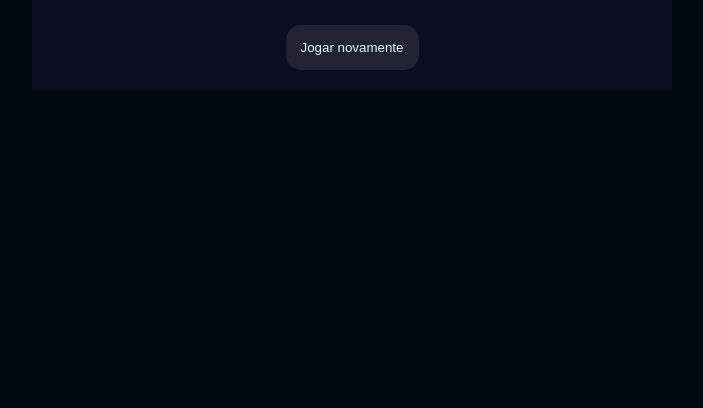
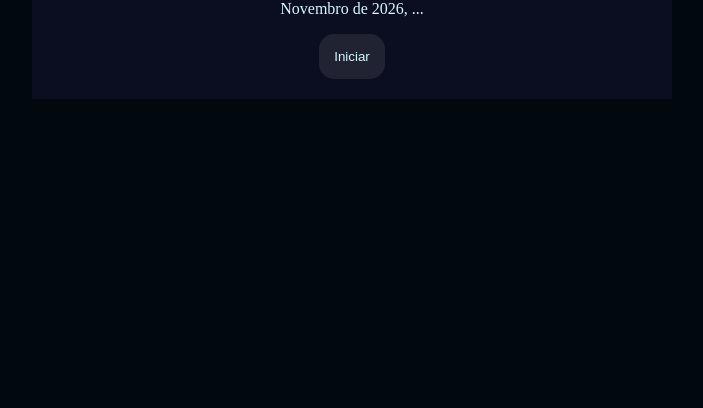
Before and after one commit to Eduardo-Lider-00/missao-IA, a plain HTML site: page index.html in a window 1280 px wide. Shown: the part 408-816 px from the top of the page, without its empty margins (288-991 px from the left). Drawn offline with Linux system fonts and the light colour scheme.

Commit message:
ajustes 2

```diff
--- a/index.html
+++ b/index.html
@@ -9,6 +9,10 @@
 <body>
     <div class="caixa-principal">
         <h1>Você decide o futuro da IA</h1>
+        <div class="tela-inicial">
+            <p> Novembro de 2026, ... </p>
+            <button class="iniciar-btn"> Iniciar </button>
+        </div>
         <div class="caixa-perguntas"></div>
         <div class="caixa-alternativas"></div>
         <div class="caixa-resultado">
--- a/js/perguntas.js
+++ b/js/perguntas.js
@@ -1,12 +1,13 @@
+
 export const perguntas = [
     {
-        enunciado: "Assim que saiu da escola você se depara com uma nova tecnologia, um chat que consegue responder todas as dúvidas que uma pessoa pode ter, ele também gera imagens e áudios hiper-realistas. Qual o primeiro pensamento?",
+        enunciado: "Assim que sai da escola, você se depara com uma nova tecnologia: um chat que consegue responder dúvidas e também gerar imagens e áudios hiper-realistas. Qual é o seu primeiro pensamento?",
         alternativas: [
             {
                 texto: "Isso é assustador!",
                 afirmacao: [
-                    "No inicio ficou com medo do que essa tecnologia pode fazer. ",
-                    "Achou assustador pensar na velocidade na qual a tecnologia está avançando. "
+                    "No início, ficou com medo do que essa tecnologia pode fazer.",
+                    "Achou assustador pensar na velocidade com que a tecnologia está avançando."
                 ],
                 proxima: 1,
             },
@@ -14,42 +15,42 @@ export const perguntas = [
                 texto: "Isso é maravilhoso!",
                 afirmacao: [
                     "Quis saber como usar IA no seu dia a dia.",
-                    "Foi atrás de vídeos, artigos e mais informaçõe sobre como utilizar essa tecnologia."
+                    "Foi atrás de vídeos, artigos e mais informações sobre como utilizar essa tecnologia."
+                ],
+                proxima: 1,
+            },
+        ]
+    },
+    {
+        enunciado: "Com a descoberta desta tecnologia, chamada Inteligência Artificial (IA), uma professora de tecnologia da escola decidiu fazer uma sequência de aulas sobre ela. No fim de uma aula, ela pede que você escreva um trabalho sobre o uso de tecnologia em sala de aula. Qual atitude você toma?",
+        alternativas: [
+            {
+                texto: "Utilizar uma ferramenta de busca na internet que utiliza IA para encontrar informações relevantes para o trabalho e explicá-las em uma linguagem que facilite o entendimento.",
+                afirmacao: [
+                    "Conseguiu utilizar a IA para buscar informações úteis.",
+                    "Percebeu que a IA pode ajudar a encontrar informações úteis na internet de forma mais rápida e direcionada.",
+                    "Percebeu que a IA consegue explicar termos complicados de forma simplificada e isso ajudou muito suas pesquisas sobre assuntos complexos."
+                ],
+                proxima: 2,
+            },
+            {
+                texto: "Escrever o trabalho com base nas conversas que teve com colegas, algumas pesquisas na internet e conhecimentos próprios sobre o tema.",
+                afirmacao: [
+                    "Sentiu mais facilidade em utilizar seus próprios recursos para escrever seu trabalho.",
+                    "Achou que era muito mais fácil procurar por respostas utilizando meios mais tradicionais, mesmo que levasse mais tempo.",
+                    "Sentiu um pouco de medo de quais dados pessoais a IA poderia utilizar e, por isso, prefere fazer suas atividades com pouca interferência da tecnologia."
                 ],
                 proxima: 2,
             },
         ]
     },
     {
-        enunciado: "Com a descoberta desta tecnologia, chamada Inteligência Artificial (IA), uma professora de tecnologia da escola decidiu fazer uma sequência de aulas sobre elaIA. No fim de uma aula ela pede que você escreva um trabalho sobre o uso de tecnologia em sala de aula. Qual atitude você toma?",
+        enunciado: "Após a elaboração do trabalho, a professora realizou um debate entre a turma para entender como foram realizadas a pesquisa e a escrita. Nessa conversa, também foi levantado um ponto muito importante: como a IA impacta o trabalho do futuro. Nesse debate, como você se posiciona?",
         alternativas: [
             {
-                texto:"Utilizar uma ferramenta de busca na internet que utiliza IA para que ela ajude a encontrar informações relevantes para o trabalho e explique numa linguagem que facilite o entendimento",
+                texto: "Preocupo-me com as pessoas que perderão seus empregos para máquinas e defendo a importância de proteger os trabalhadores.",
                 afirmacao: [
-                    "Conseguiu utilizar a IA para buscar informações úteis.",
-                    "Percebeu que a IA pode ajudar a encontrar informações úteis na internet de forma mais rápida e direcionada.",
-                    "Percebeu que a IA consegue explicar termos complicados de forma simplificada e isso ajudou muito suas pesquisas sobre assuntos complexos."
-                ],
-                proxima: 3,
-            },
-            {
-                texto: "Escrever o trabalho com base nas conversas que teve com colegas, algumas pesquisas na internet e conhecimentos próprios sobre o tema.",
-                afirmacao: [
-                    "Sentiu mais facilidade em utilizar seus próprios recursos para escrever seu trabalho.",
-                    "Achou que era muito mais fácil procurar por respostas utilizando alguns meios mais tradicionais mesmo que levasse mais tempo.",
-                    "Sentiu um pouco de medo de quais dados pessoais seus a IA poderia utilizar e por isso prefere fazer suas coisas com pouca intromissão da tecnologia."
-                ],
-                proxima: 4,
-            },
-        ]
-    },
-    {
-    enunciado: "Após a elaboração do trabalho, a professora realizou um debate entre a turma para entender como foi realizada a pesquisa e escrita. Nessa conversa também foi levantado um ponto muito importante: como a IA impacta o trabalho do futuro. Nesse debate, como você se posiciona?",
-    alternativas: [
-        {
-            texto: "Me preocupo com as pessoas que perderão seus empregos para máquinas e defendo a importância de proteger os trabalhadores.",
-            afirmacao: [
-                "Sua preocupação com as pessoas motivou a criar um grupo de estudos entre trabalhadores para discutir meios de utilização de IA de forma ética.",
+                    "Sua preocupação com as pessoas motivou a criação de um grupo de estudos entre trabalhadores para discutir meios de utilização da IA de forma ética.",
                     "Criou grupos de ética voltados para IA e busca ativamente reduzir as desigualdades geradas pela automação."
                 ],
                 proxima: 3,
@@ -58,42 +59,41 @@ export const perguntas = [
                 texto: "Defendo a ideia de que a IA pode criar novas oportunidades de emprego e melhorar habilidades humanas.",
                 afirmacao: [
                     "Vem impulsionando a inovação na área de IA e luta para abrir novos caminhos profissionais com IA.",
-                "Participa ativamente do desenvolvimento de soluções criativas e na melhoria de processos em IA."
+                    "Participa ativamente do desenvolvimento de soluções criativas e da melhoria de processos em IA."
                 ],
                 proxima: 3,
             },
         ]
     },
-
     {
         enunciado: "Ao final da discussão, você precisou criar uma imagem no computador que representasse o que pensa sobre IA. E agora?",
         alternativas: [
             {
-                texto:"Criar uma imagem utilizando uma plataforma de design como o Paint.",
+                texto: "Criar uma imagem utilizando uma plataforma de desenho como o Paint.",
                 afirmacao: [
-                    "Notou também que muitas pessoas não sabem ainda utilizar as ferramentas tradicionais e decidiu compartilhar seus conhecimentos de design utilizando ferramentas de pintura digital para iniciantes.",
-                    "Ainda acha que os meios de desenho tradicionais são mais eficazes para a criatividade, por isso vem estimulando pessoas em suas redes sociais a fazer pintura em aquarela."
+                    "Notou também que muitas pessoas ainda não sabem utilizar as ferramentas tradicionais e decidiu compartilhar seus conhecimentos de design utilizando ferramentas de pintura digital para iniciantes.",
+                    "Ainda acha que os meios de desenho tradicionais são mais eficazes para a criatividade, por isso vem estimulando pessoas em suas redes sociais a praticar pintura em aquarela."
                 ],
-                proxima: 7,
+                proxima: 4,
             },
             {
-                texto:"Criar uma imagem utilizando um gerador de imagem de IA.",
+                texto: "Criar uma imagem utilizando um gerador de imagens de IA.",
                 afirmacao: [
-                    "Acelerou o processo de criação de trabalhos utilizando geradores de imagem e agora consegue ensinar pessoas que sentem dificuldades em desenhar manualmente como utilizar também!",
-                    "Compartilhou artes em redes sociais como forma de ensinar como se comunicar através da arte.",
-                    "Percebeu que muitas pessoas têm dificuldade em expressar suas ideias desenhando e acha que a IA é capaz de empoderar essas pessoas a tirarem ideias do papel."
+                    "Acelerou o processo de criação de trabalhos utilizando geradores de imagens e agora consegue ensinar pessoas que sentem dificuldades em desenhar manualmente a utilizar essas ferramentas.",
+                    "Compartilhou artes em redes sociais como forma de ensinar a se comunicar através da arte.",
+                    "Percebeu que muitas pessoas têm dificuldade em expressar suas ideias desenhando e acha que a IA é capaz de ajudar essas pessoas a tirarem suas ideias do papel."
                 ],
-                proxima: 8,
+                proxima: 4,
             },
         ]
     },
     {
-    enunciado: "Você tem um trabalho em grupo de biologia para entregar na semana seguinte, o andamento do trabalho está um pouco atrasado e uma pessoa do seu grupo decidiu fazer com ajuda de uma IA. O problema é que o trabalho está totalmente igual ao do chat. O que você faz?",
+        enunciado: "Você tem um trabalho em grupo de biologia para entregar na semana seguinte. O andamento do trabalho está um pouco atrasado e uma pessoa do seu grupo decidiu fazê-lo com a ajuda de uma IA. O problema é que o trabalho está totalmente igual ao texto gerado pelo chat. O que você faz?",
         alternativas: [
             {
-            texto: "O chat pode ser uma tecnologia muito avançada, mas é preciso manter a atenção pois toda máquina erra, por isso revisar o trabalho e contribuir com as perspectivas pessoais é essencial.",
+                texto: "O chat pode ser uma tecnologia muito avançada, mas é preciso manter a atenção, pois toda máquina pode errar. Por isso, revisar o trabalho e contribuir com perspectivas pessoais é essencial.",
                 afirmacao: [
-                "Percebeu que toda IA reproduz orientações baseadas na empresa que programou e muito do que o chat escrevia não refletia o que pensava e por isso sabe que os textos gerados pela IA devem servir como auxílio e não resultado final."
+                    "Percebeu que as respostas geradas pela IA nem sempre refletiam o que pensava e, por isso, sabe que os textos gerados pela IA devem servir como auxílio e não como resultado final."
                 ],
                 proxima: 5,
             },
--- a/js/script.js
+++ b/js/script.js
@@ -1,4 +1,4 @@
-import {respostas, nome} from './respostas.js';
+import {aleatorio, nome} from './respostas.js';
 import {perguntas} from './perguntas.js';
 
 const caixaPrincipal = document.querySelector(".caixa-principal");
--- a/style.css
+++ b/style.css
@@ -4,7 +4,6 @@
     --cor-secundaria: #212333;
     --cor-destaque: #2BDEFD;
     --cor-texto: #D7F9FF;
-
 }
 
 body {
@@ -42,11 +41,12 @@ button:hover{
     color: var(--cor-principal);
 }
 
-.caixa-resultado.mostrar {
+.caixa-resultado {
+    display: none;
 }
 
 .caixa-resultado.mostrar {
-     display: block;
+    display: block;
 }
 
 .caixa-alternativas {
```
Lines whose indentation alone changed are shown as unchanged.
